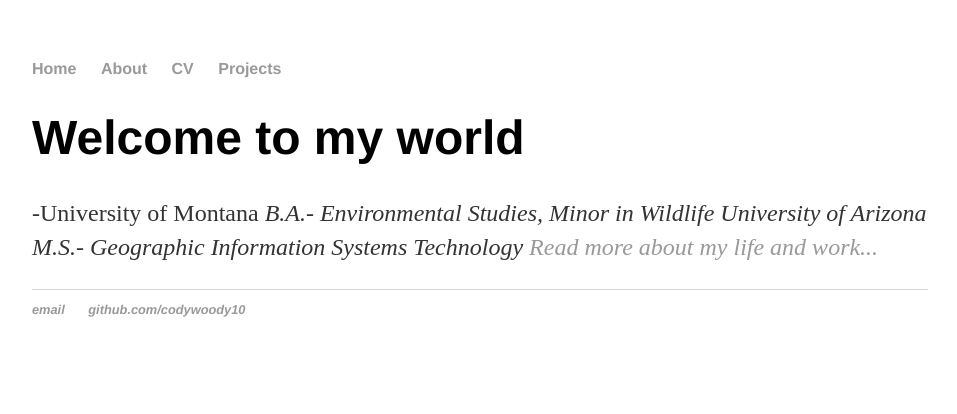
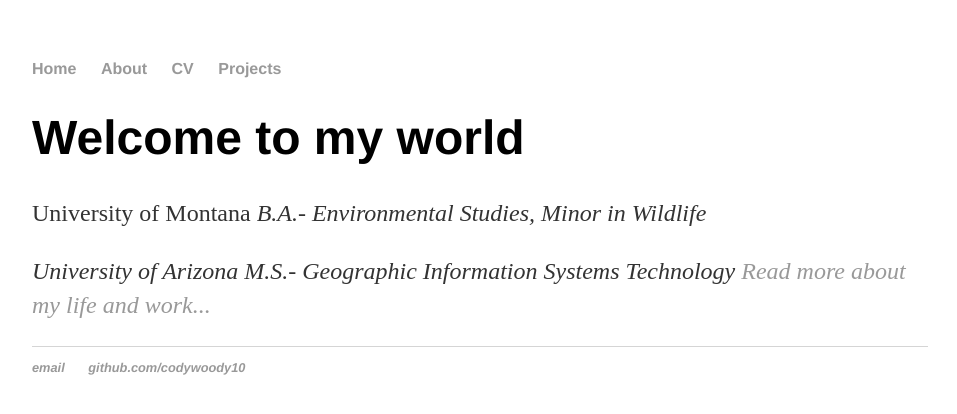
Before and after one commit to codywoody10/codywoody10.github.io, a Jekyll site: the page index.html, which Jekyll copies as it is, in a window 1280 px wide. Shown: the top 414 px of the page, without its empty margins (160-1117 px from the left). Built offline with Jekyll 4.4.1, drawn with Linux system fonts in a browser that asks for light colours.

```diff
--- a/index.html
+++ b/index.html
@@ -17,9 +17,9 @@
 		<div class="container">
     		<div class="blurb">
         		<h1>Welcome to my world</h1>
-				<p>-University of Montana
-					<i>B.A.- Environmental Studies, Minor in Wildlife
-				University of Arizona
+				<p>University of Montana
+					<i>B.A.- Environmental Studies, Minor in Wildlife<i>
+				<p>University of Arizona
 					M.S.- Geographic Information Systems Technology<i><a href="/about"> Read more about my life and work...</a></p>
     		</div><!-- /.blurb -->
 		</div><!-- /.container -->
```
